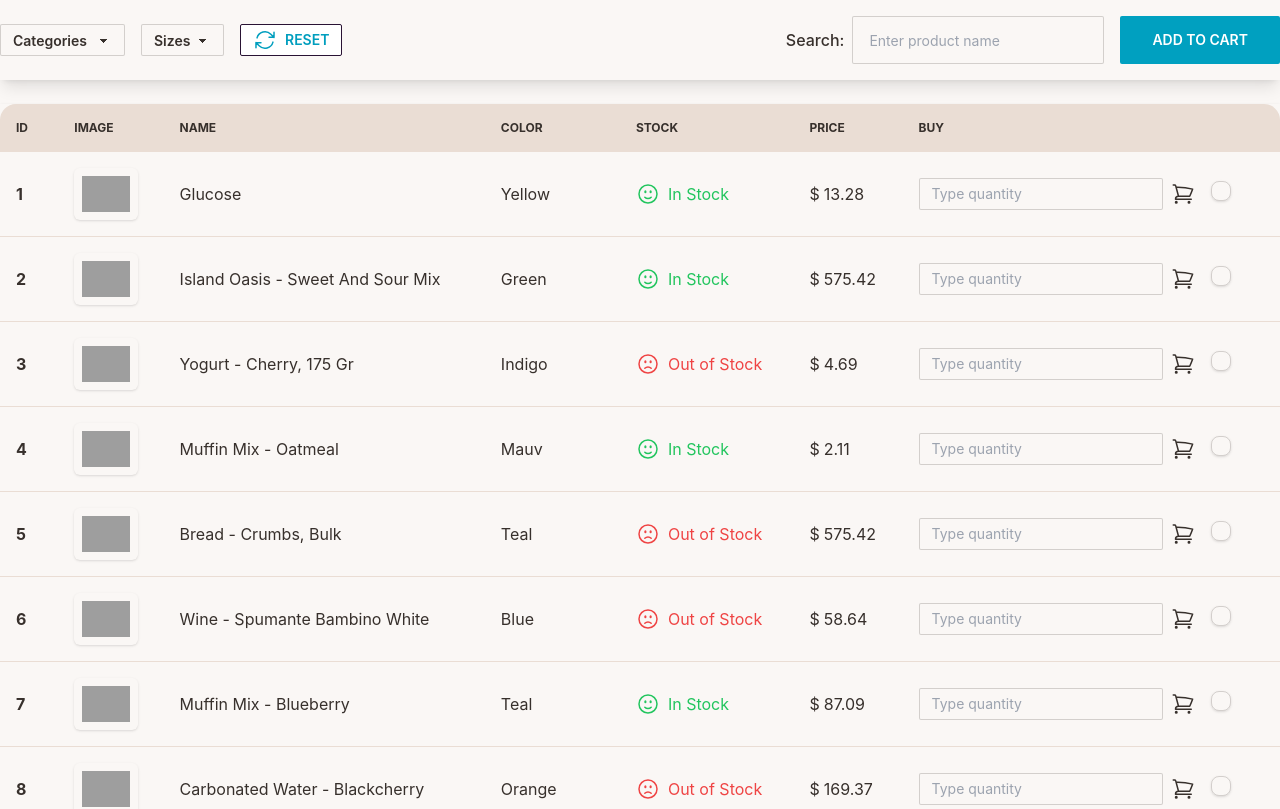
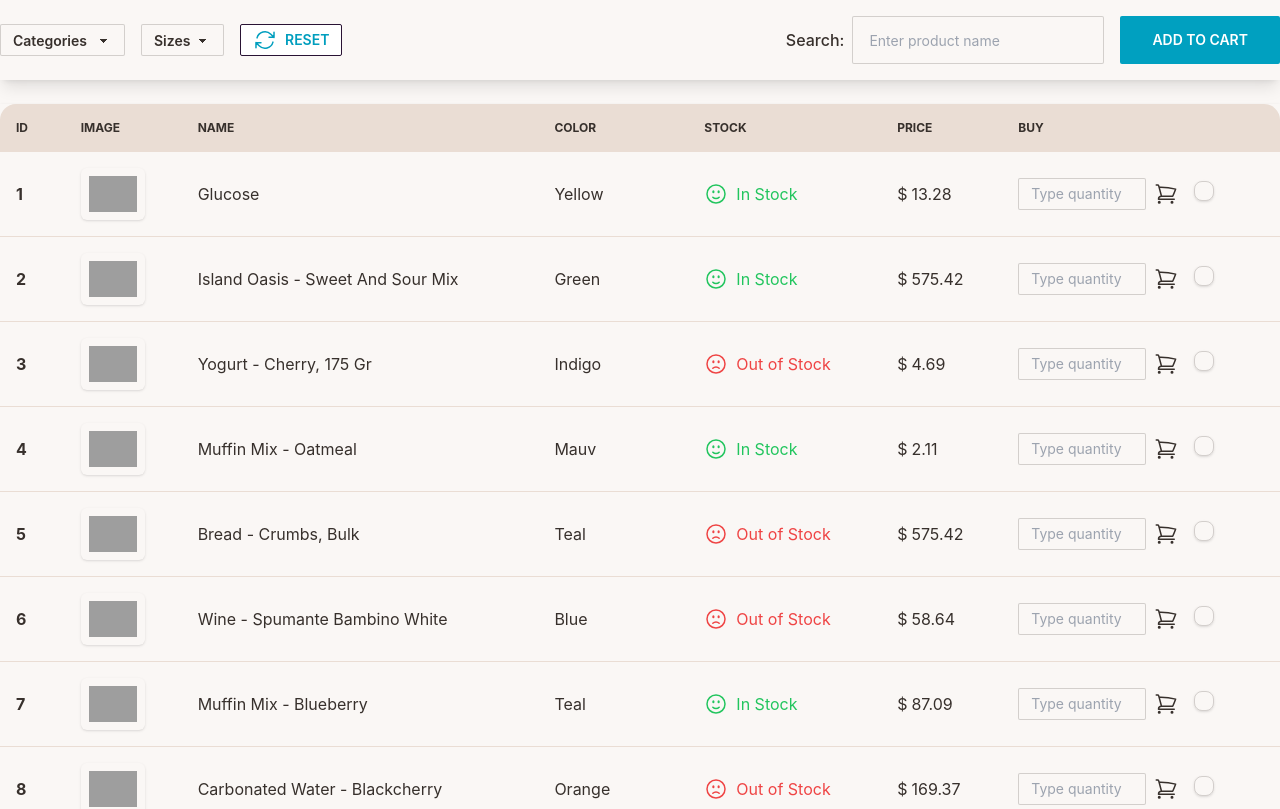
Before and after one commit to devhasibulislam/toothsi-reactjs-assignment, a React (Create React App) app: page / in a window 1280 px wide. Shown: the top 809 px of the page. Built offline with nearby package versions, Linux system fonts and the light colour scheme; grey boxes are pictures that could not be loaded; the HTML template or start-up script is replaced by a standard one.

Commit message:
modify table row input qty content

```diff
--- a/src/components/table/TableRow.js
+++ b/src/components/table/TableRow.js
@@ -73,7 +73,7 @@ const TableRow = () => {
               <input
                 type="text"
                 placeholder="Type quantity"
-                className="input input-bordered input-sm max-w-xs rounded-sm"
+                className="input input-bordered input-sm w-32 rounded-sm"
               />
             </span>
 
```
